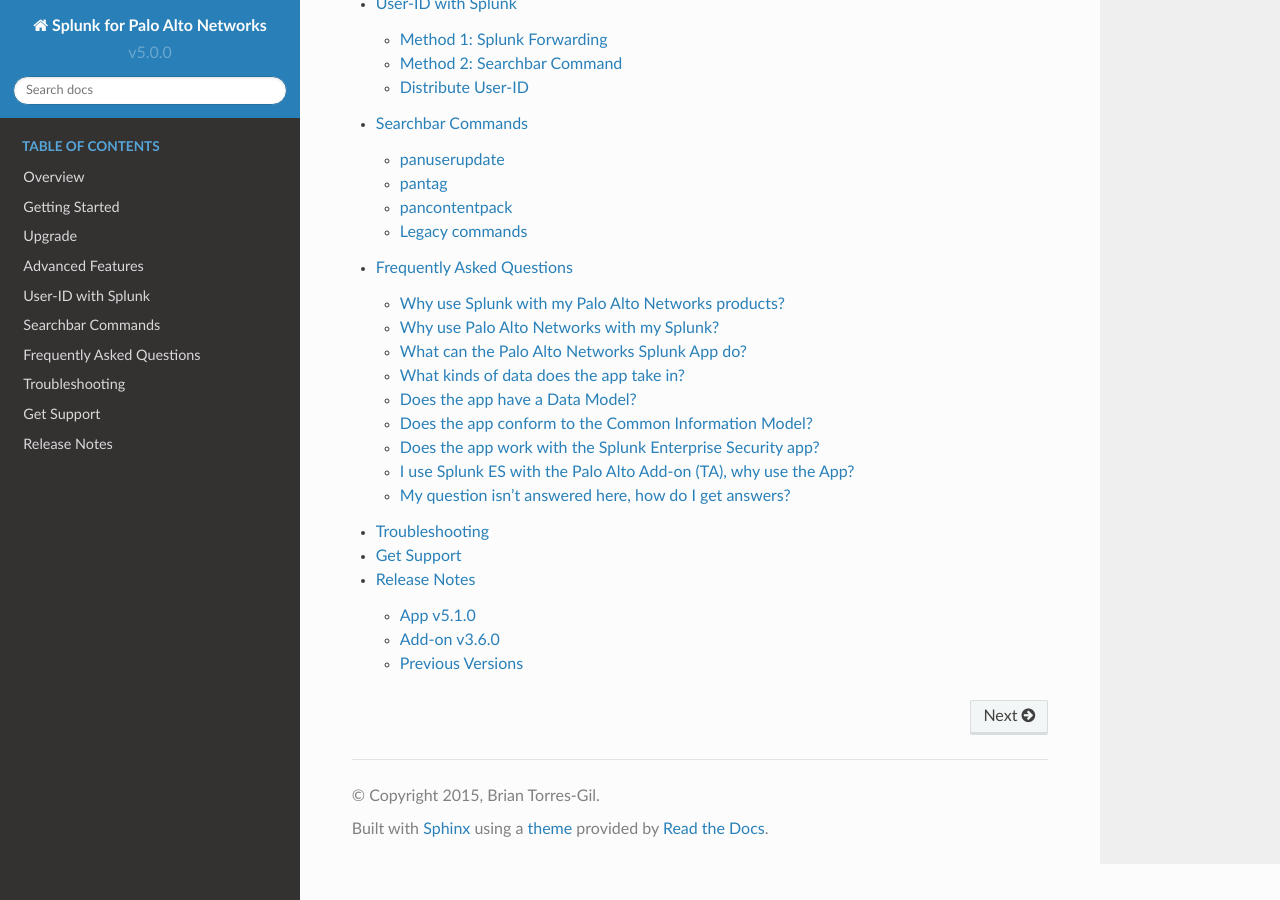
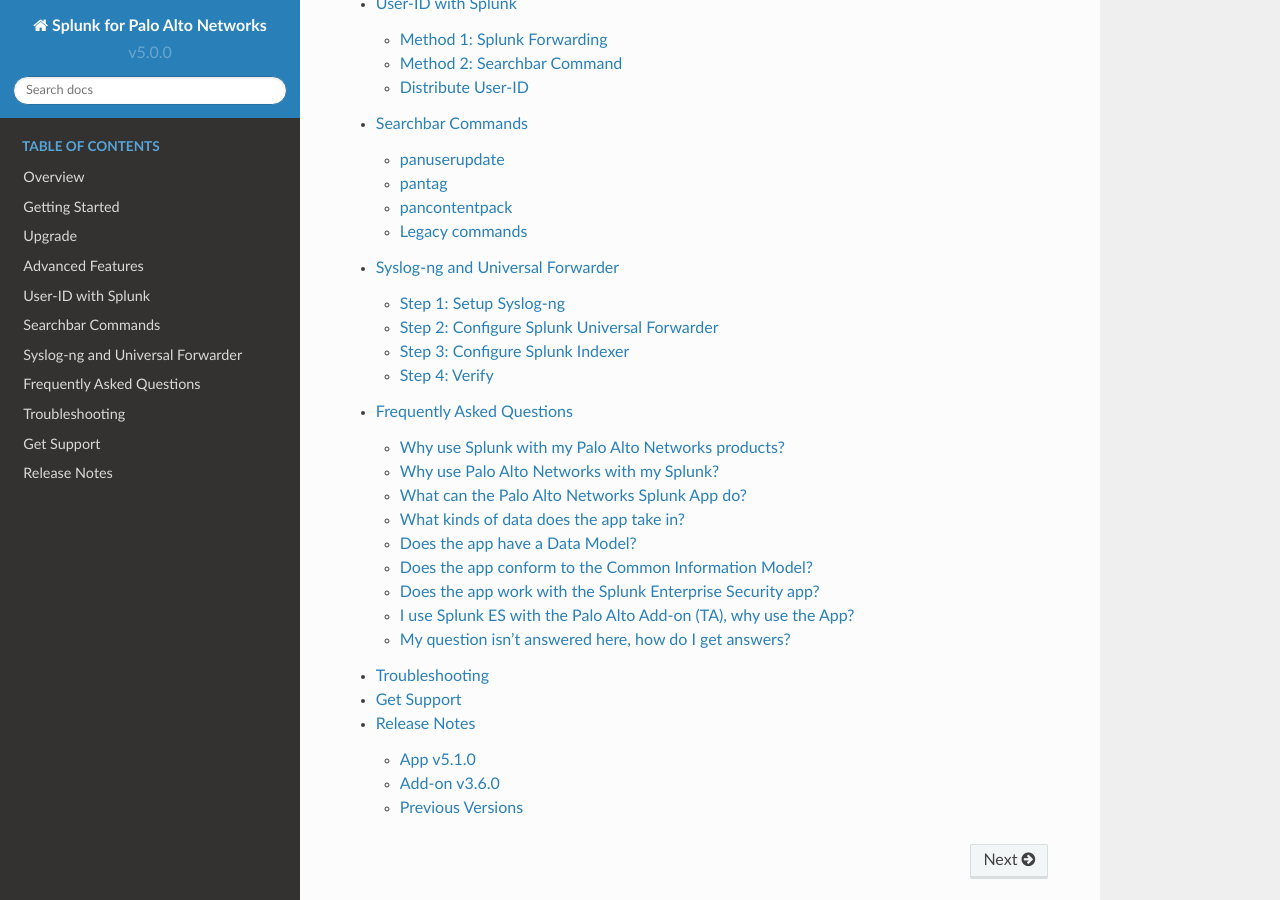
Before and after one commit to PaloAltoNetworks/pan-os-python, a Sphinx documentation site: the page built from docs/index.rst, in a window 1280 px wide and 900 px high, scrolled down 1097 px. Built offline with Sphinx 7.4.7 and the Read the Docs theme 2.0.0, drawn with Linux system fonts in a browser that asks for light colours; some of the changed lines change nothing that is shown.

Commit message:
Adding Syslog-ng and Universal Forwarder documentation

```diff
--- a/docs/index.rst
+++ b/docs/index.rst
@@ -16,6 +16,7 @@
    advanced
    userid
    commands
+   universal_forwarder
    faq
    troubleshoot
    support
--- /dev/null
+++ b/docs/universal_forwarder.rst
@@ -0,0 +1,104 @@
+.. _universalforwarder:
+
+Syslog-ng and Universal Forwarder
+=================================
+
+This document assumes you already have syslog-ng, Splunk Universal Forwarder and Splunk installed and will not cover installation.
+
+You should also have the Palo Alto Networks for Splunk app and add-on installed as described in `Getting Started <hhttp://pansplunk.readthedocs.io/en/latest/getting_started.html>`_
+
+.. note:: The App and Add-on do not need to be installed on the Universal Forwarder.
+
+Step 1: Setup Syslog-ng
+-----------------------
+
+Add the following lines to the ``/etc/syslog-ng/syslog-ng.conf`` file. This example uses the default install location of syslog-ng on an ubuntu server. Change the directory as need.
+
+Under "Sources" add a source in syslog-ng to listen for logs on a port. This example uses port UDP 514::
+
+    source s_udp514 {
+        network(
+            transport("udp")
+            port(514)
+            flags(no-parse)
+        );
+    };
+
+Under "Destinations" specify a .log file destination::
+
+    destination d_udp514 { file("/YOURPATH/udp514.log" template("${MSG}\n")); };
+
+Under "Log paths" specify the path of the log::
+
+    log { source(s_udp514); destination(d_udp514); };
+
+Save ``syslog-ng.conf`` and restart syslog-ng::
+
+    $ /etc/init.d/syslog-ng restart
+
+Step 2: Configure Splunk Universal Forwarder
+--------------------------------------------
+
+Configure the Universal Forwarder to monitor the ``/YOURPATH/udp514.log`` file created in step 1.
+
+Create or modify``/opt/splunkforwader/etc/system/local/inputs.conf`` and add a monitoring stanza::
+
+    [monitor:///YOURPATH/udp514.log]
+    sourcetype = pan:log
+
+
+Create or modify``/opt/splunkforwader/etc/system/local/outputs.conf`` and add a tcpout stanza::
+
+    [tcpout]
+    defaultGroup = default-autolb-group
+
+    [tcpout:default-autolb-group]
+    server = 192.168.0.3:9997
+
+    [tcpout-server://192.168.0.3:9997]
+
+.. note:: Replace the IP address 192.168.0.3 with the IP of Splunk indexer.
+
+
+
+To forward to multiple Splunk servers use this tcpout stanza instead::
+
+    [tcpout]
+    defaultGroup = default-autolb-group
+
+    [tcpout:default-autolb-group]
+    server = 192.168.0.1:9997,192.168.0.2:9997,192.168.0.3:9997
+    [tcpout-server://192.168.0.1:9997]
+    [tcpout-server://192.168.0.2:9997]
+    [tcpout-server://192.168.0.3:9997]
+
+Restart Splunk Universal Forwarder::
+
+    $ /opt/splunkforwarder/bin/splunk restart
+
+Step 3: Configure Splunk Indexer
+--------------------------------
+
+If it doesn't exist, add a listening port on Splunk Indexer:
+
+1. From the Web Interface navigate to **Settings->Forwarding and receiving**
+2. Under **Recieve Data**, click on **Configure receiving**
+3. If port 9997 is already listed then you are done
+4. Otherwise, click on **New**
+5. Add port 9997 to **Listen on this port**
+6. Click Save
+
+Step 4: Verify
+--------------
+
+Verify logs are being forwarded correctly by searching for the following: ::
+
+    source="/YOURPATH/udp514.log"
+
+Change the source to the directory and file you are monitoring.
+
+Verify that ``sourcetype`` is being transformed. You should see ``pan:traffic`` , ``pan:system`` , ``pan:threat`` , ``pan:config`` as the sourcetype.
+
+If log ``sourcetype`` is ``pan:log`` then syslog-ng is changing the logs and they are not being transformed. Go back to step 1 and verify you made the correct changes.
+
+.. note:: If the Indexer has not been running and receiving for a lengthy period of time. It may take awhile for logs to show up.
```
